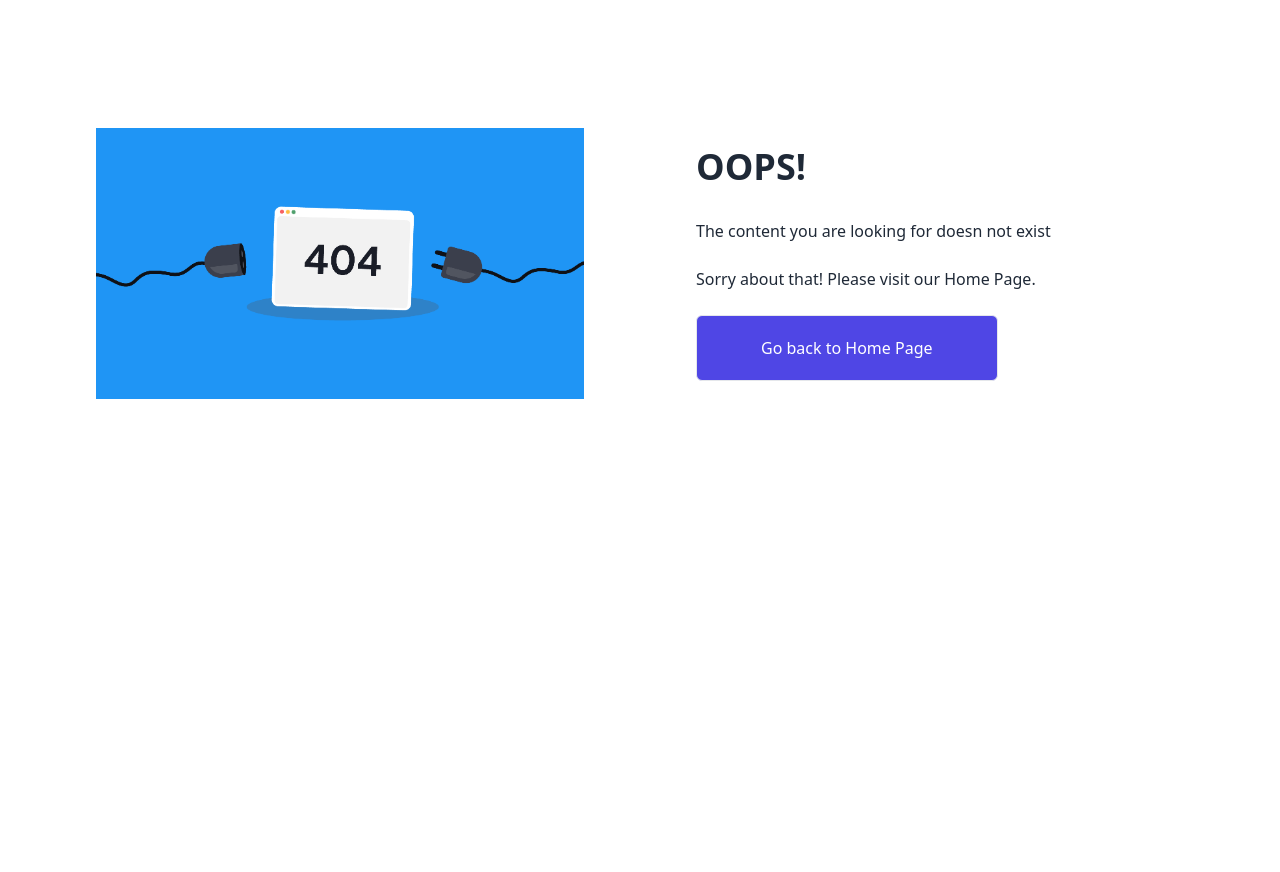
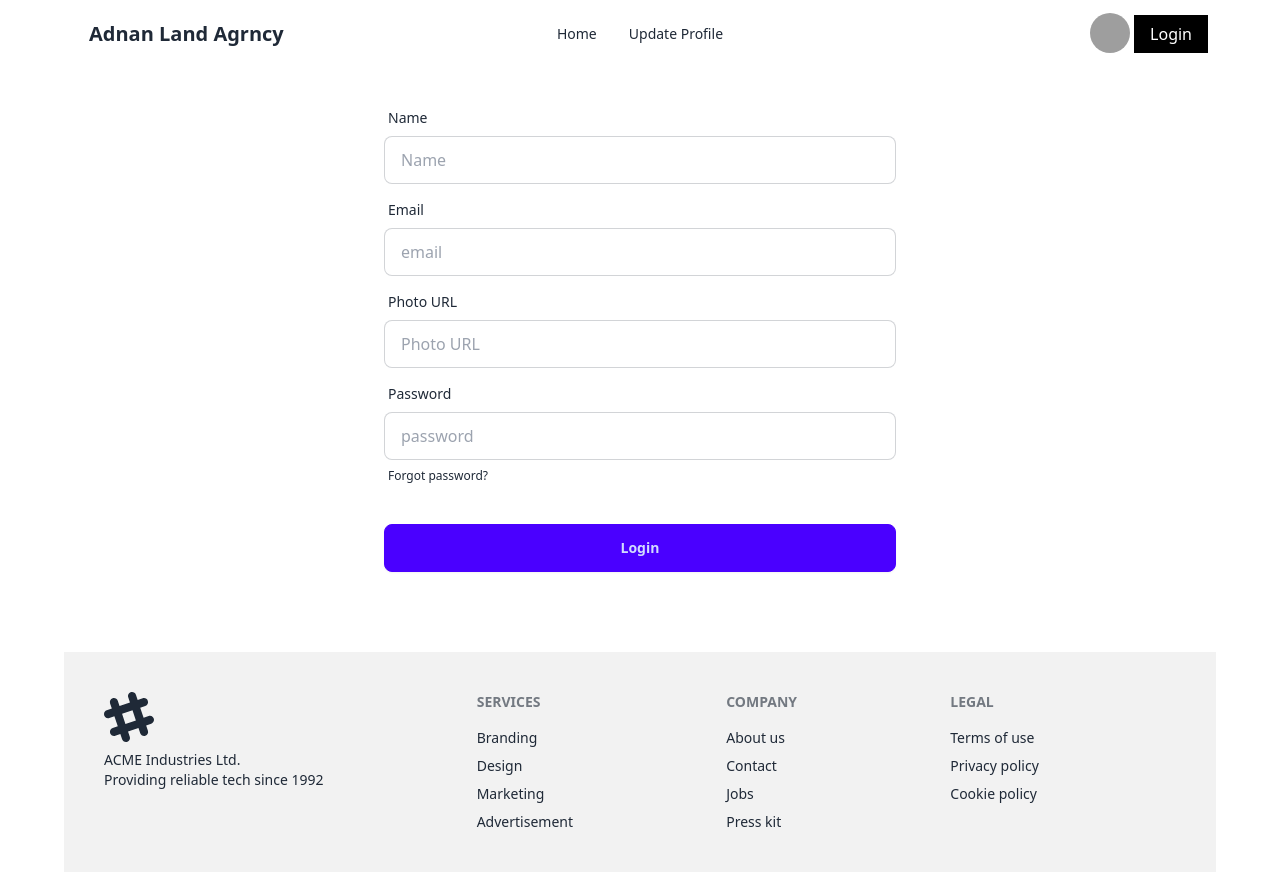
Before and after one commit to adnanalamin/adnan-land-agency, a React (Vite) app: page /register in a window 1280 px wide. Before the commit the page ends 800 px from the top, so only its background shows below. Built offline with nearby package versions, Linux system fonts and the light colour scheme; no server answers; grey boxes are pictures that could not be loaded.

Commit message:
Added Firebase Create User

```diff
--- a/package.json
+++ b/package.json
@@ -10,12 +10,14 @@
     "preview": "vite preview"
   },
   "dependencies": {
+    "@hookform/error-message": "^2.0.1",
     "firebase": "^10.10.0",
     "localforage": "^1.10.0",
     "match-sorter": "^6.3.4",
     "prop-types": "^15.8.1",
     "react": "^18.2.0",
     "react-dom": "^18.2.0",
+    "react-hook-form": "^7.51.2",
     "react-router-dom": "^6.22.3",
     "sort-by": "^1.2.0",
     "swiper": "^11.1.0"
--- a/src/Components/Navbar/Navbar.jsx
+++ b/src/Components/Navbar/Navbar.jsx
@@ -1,4 +1,4 @@
-import { NavLink } from "react-router-dom";
+import { Link, NavLink } from "react-router-dom";
 
 const Navbar = () => {
 
@@ -61,7 +61,7 @@ const Navbar = () => {
       </ul>
     </div>
 
-          <a className="px-4 py-2 cursor-pointer text-white bg-black">Login</a>
+          <Link to='/login'><a className="px-4 py-2 cursor-pointer text-white bg-black">Login</a></Link>
         </div>
       </div>
     </div>
--- /dev/null
+++ b/src/Pages/Login/Login.jsx
@@ -0,0 +1,20 @@
+import { useEffect } from "react";
+import { Link } from "react-router-dom";
+import { useLocation } from 'react-router-dom';
+
+const Login = () => {
+    const loc= useLocation();
+
+    console.log(loc)
+    useEffect(() => {
+        document.title = loc.pathname.split('/').join([]);
+      }, [loc]);
+    return (
+        <div>
+            <h1>Login</h1>
+            <Link to='/register'>Register</Link>
+        </div>
+    );
+};
+
+export default Login;
--- a/src/Pages/PropertyDetails/PropertyDetails.jsx
+++ b/src/Pages/PropertyDetails/PropertyDetails.jsx
@@ -1,3 +1,4 @@
+import { useEffect } from "react";
 import { useLoaderData, useParams } from "react-router-dom";
 
 const PropertyDetails = () => {
@@ -5,7 +6,12 @@ const PropertyDetails = () => {
   const { id } = useParams();
   const idInt = parseInt(id);
   const propert = properts.find((propert) => propert.id === idInt);
-  console.log(propert);
+
+
+  useEffect(() => {
+    document.title = propert.estate_title;
+  }, [propert.estate_title]);
+
   return (
     <div className="mt-7">
       <div className="md:grid md:grid-cols-8 md:gap-5 bg-base-100 rounded-2xl shadow-xl">
--- /dev/null
+++ b/src/Pages/Register/Register.jsx
@@ -0,0 +1,80 @@
+
+import { useContext } from "react";
+import { useForm } from "react-hook-form";
+import { AuthContext } from "../../Provider/AuthProvider";
+
+
+
+const Register = () => {
+
+  const {createUser} = useContext(AuthContext)
+
+
+  const {register,handleSubmit,formState: { errors }} = useForm()
+
+  const onSubmit = (data) => {
+    console.log(data.email)
+    const {email,password} = data;
+    createUser(email, password)
+        .then(result => {
+            console.log(result.user)
+        })
+        .catch(error => {
+            console.error(error.message)
+        })
+
+
+  }
+
+
+  // console.log(watch("example"))
+
+    return (
+        <div className="w-2/4 mx-auto">
+            <form onSubmit={handleSubmit(onSubmit)} className="card-body">
+        <div className="form-control">
+          <label className="label">
+            <span className="label-text">Name</span>
+          </label>
+          <input  type="text" placeholder="Name" name="name" className="input input-bordered"
+          {...register("name", { required: true })}
+          />
+          {errors.name && <span>This field is required</span>}
+        </div>
+        <div className="form-control">
+          <label className="label">
+            <span className="label-text">Email</span>
+          </label>
+          <input type="email" placeholder="email" className="input input-bordered"
+          {...register("email", { required: true, pattern:/[a-zA-Z0-9._%+-]+@[a-zA-Z0-9.-]+\.[a-zA-Z]{2,}/ })} />
+          {errors.email && <span>sssss</span>}
+        </div>
+        <div className="form-control">
+          <label className="label">
+            <span className="label-text">Photo URL</span>
+          </label>
+          <input type="text" placeholder="Photo URL" name="photo" className="input input-bordered"
+          {...register("photo", { required: true, pattern:/[a-zA-Z0-9._%+-]+@gmail\.com/ })} />
+          {errors.photo && <span>sssss</span>}
+        </div>
+        <div className="form-control">
+          <label className="label">
+            <span className="label-text">Password</span>
+          </label>
+          <input type="password" placeholder="password" className="input input-bordered"
+          {...register("password", { required: true, pattern:/(?=.*[A-Z])(?=.*[a-z]).{6,}/
+        })}  />
+          {errors.password && <span>This field is required</span>}
+          <label className="label">
+            <a href="#" className="label-text-alt link link-hover">Forgot password?</a>
+          </label>
+        </div>
+        <div className="form-control mt-6">
+          <button className="btn btn-primary">Login</button>
+        </div>
+      </form>
+        </div>
+    );
+};
+
+export default Register;
--- /dev/null
+++ b/src/Provider/AuthProvider.jsx
@@ -0,0 +1,32 @@
+import { createContext } from "react";
+import PropTypes from "prop-types";
+import { useState } from "react";
+import { createUserWithEmailAndPassword } from "firebase/auth";
+
+import auth from '../firebase/Firebase.config'
+
+
+export const AuthContext = createContext(null);
+
+const AuthProvider = ({ children }) => {
+
+    const [user, setUser] = useState(null)
+
+    // Create User
+    const createUser = (email, password) => {
+        return createUserWithEmailAndPassword(auth, email, password);
+      };
+
+
+    const authInfo = {user, createUser}
+    return (
+        <AuthContext.Provider value={authInfo}>{children}</AuthContext.Provider>
+    );
+};
+
+
+AuthProvider.propTypes = {
+    children: PropTypes.node.isRequired,
+}
+
+export default AuthProvider;
--- a/src/main.jsx
+++ b/src/main.jsx
@@ -6,11 +6,14 @@ import router from './Router/Router';
 import {
   RouterProvider,
 } from "react-router-dom";
+import AuthProvider from './Provider/AuthProvider';
 
 
 
 ReactDOM.createRoot(document.getElementById('root')).render(
   <React.StrictMode>
+    <AuthProvider>
     <RouterProvider router={router} />
+    </AuthProvider>
   </React.StrictMode>,
 )
```
Also changed, not shown: src/Router/Router.jsx (+10 -0 lines), 1 other file (tests, documents, lock files or other folders).
